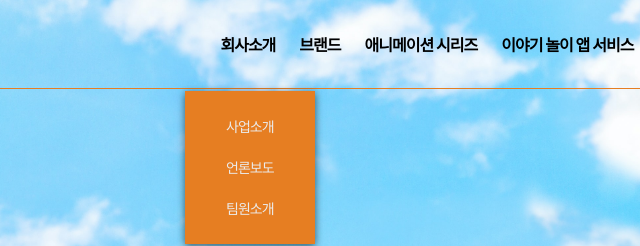
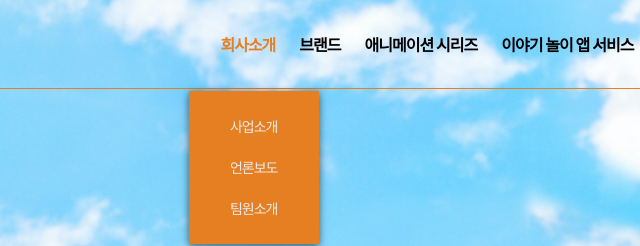
Before and after one commit to chans97/saragonWEB, a plain HTML site: page index.html in a window 1280 px wide. In both pictures the pointer is over the item 719 px from the left and 44 px from the top of the page. Shown: the top 246 px of the page, 472-1112 px from the left. Drawn offline with Linux system fonts and the light colour scheme.

Commit message:
header color

```diff
--- a/custom.css
+++ b/custom.css
@@ -97,10 +97,14 @@ header {
 
 .nav>ul>li:hover .dep {
     opacity: 1;
-    left: -30%;
+    left: -25%;
     pointer-events: auto;
     top: 100%;
-    z-index: 1
+    z-index: 1;
+}
+
+.nav>ul>li:hover {
+    color: var(--main-color);
 }
 
 .nav .dep :hover {
```
